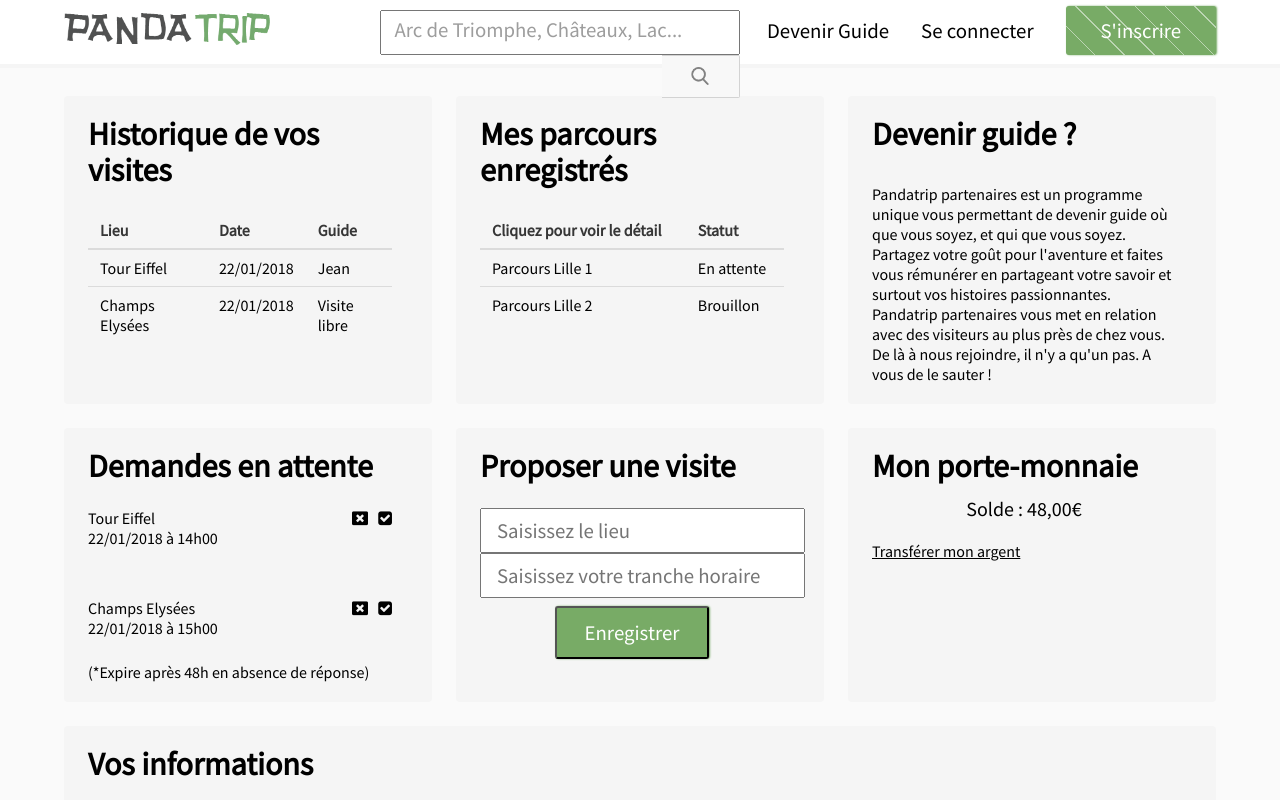
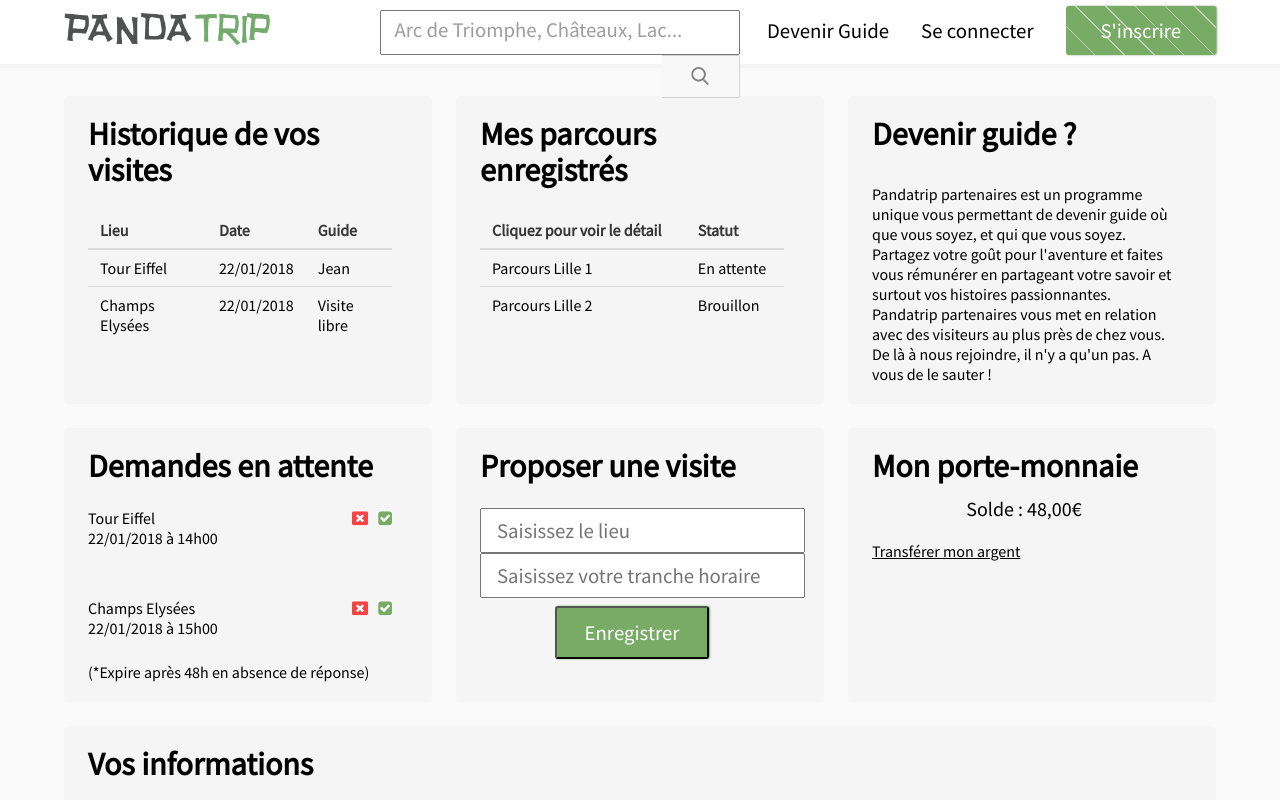
Before and after one commit to MickaelMatuchak/Pandatrip-frontend, an Angular app: page /profil in a window 1280 px wide. Shown: the top 800 px of the page. Built offline with nearby package versions, Linux system fonts and the light colour scheme.

Commit message:
Vue liste visites pour un même thème

```diff
--- a/src/app/app.module.ts
+++ b/src/app/app.module.ts
@@ -5,7 +5,7 @@ import { RouterModule, Routes } from '@angular/router';
 
 import { AppComponent } from './app.component';
 import { AppService } from './app.service';
-import { VisitComponent, VisitSuggestionComponent } from './visit/visit.component';
+import { VisitComponent, VisitSuggestionComponent, VisitForOneThemeComponent } from './visit/visit.component';
 import { ThemeComponent } from './theme/theme.component';
 import { GuideComponent } from './guide/guide.component';
 import { ResearchComponent } from './research/research.component';
@@ -22,6 +22,7 @@ const routes: Routes = [
   { path: 'login', component: LoginComponent },
   { path: 'register', component: RegisterComponent },
   { path: 'visit', component: VisitDetailsComponent },
+  { path: 'theme', component: VisitForOneThemeComponent},
   { path: 'profil', component: ProfilComponent },
 ];
 
@@ -38,7 +39,8 @@ const routes: Routes = [
     HomeComponent,
     VisitDetailsComponent,
     ReviewsComponent,
-    ProfilComponent
+    ProfilComponent,
+    VisitForOneThemeComponent
   ],
   imports: [
     BrowserModule, HttpModule, RouterModule.forRoot(routes)
--- a/src/app/profil/profil.component.css
+++ b/src/app/profil/profil.component.css
@@ -32,3 +32,13 @@
   margin:0 auto;
   margin-top: 0.5rem;
 }
+
+.fa-window-close{
+  background: white;
+  color: #F64343;
+}
+
+.fa-check-square {
+  background-color: white;
+  color: #78ab66;
+}
--- a/src/app/profil/profil.component.html
+++ b/src/app/profil/profil.component.html
@@ -48,7 +48,6 @@
               <tr>
                 <td>Parcours Lille 2</td>
                 <td>Brouillon</td>
-
               </tr>
               </tbody>
             </table>
--- a/src/app/reviews/reviews.component.html
+++ b/src/app/reviews/reviews.component.html
@@ -3,7 +3,7 @@
 
     <div class="tile is-parent">
       <article class="tile is-child notification bandeau-vert">
-        <p class="title">Les avis clients</p>
+        <p class="title">Ils parlent de ce lieu</p>
       </article>
     </div>
 
--- a/src/app/visit-details/visit-details.component.css
+++ b/src/app/visit-details/visit-details.component.css
@@ -42,3 +42,8 @@ article.panier{
   right: 2.5rem;
   cursor: pointer;
 }
+
+.fa-window-close{
+  background: white;
+  color: #F64343;
+}
--- /dev/null
+++ b/src/app/visit/visit-for-one-theme.component.html
@@ -0,0 +1,28 @@
+<div class="tile is-ancestor">
+  <div class="tile is-vertical is-12">
+
+    <div class="tile is-parent">
+      <article class="tile is-child notification bandeau-vert">
+        <p class="title">Encore plus de visites du thème Zoo</p>
+      </article>
+    </div>
+
+    <div class="tile" *ngFor="let line of lineVisits;">
+      <div class="tile is-parent" *ngFor="let visit of line;">
+        <div class="card tile is-child">
+          <div class="card-image">
+            <figure class="image is-4by3">
+              <img src="../assets/img/visit/{{ visit.name }}.jpg" alt="{{ visit.name }}">
+            </figure>
+          </div>
+          <div class="card-content">
+            <div class="content has-text-centered">
+              <h4>{{ visit.name }}</h4>
+            </div>
+          </div>
+        </div>
+      </div>
+    </div>
+
+  </div>
+</div>
--- a/src/app/visit/visit.component.html
+++ b/src/app/visit/visit.component.html
@@ -7,7 +7,7 @@
     <div class="card">
       <div class="card-image">
         <figure class="image is-4by3">
-          <img src="../assets/img/visit/{{ visit.name }}.jpg" alt="Placeholder image">
+          <img src="../assets/img/visit/{{ visit.name }}.jpg" alt="{{ visit.name }}">
         </figure>
       </div>
       <div class="card-content">
--- a/src/app/visit/visit.component.ts
+++ b/src/app/visit/visit.component.ts
@@ -61,3 +61,28 @@ export class VisitSuggestionComponent implements OnInit {
     this.separateLine(1);
   }
 }
+
+@Component({
+  selector: 'visits-for-one-theme',
+  templateUrl: 'visit-for-one-theme.component.html',
+  styleUrls: ['visit.component.css', '../../../node_modules/bulma/css/bulma.css']
+})
+
+export class VisitForOneThemeComponent implements OnInit {
+  lineVisits = [];
+
+  separateLine = function (nbElementPerLine) {
+    for (var i = 0; i < VISITS.length; i++) {
+      if (i % nbElementPerLine == 0) {
+        var array = new Array();
+        this.lineVisits.push(array);
+      }
+
+      array.push(VISITS[i]);
+    }
+  }
+
+  ngOnInit() {
+    this.separateLine(5);
+  }
+}
```
